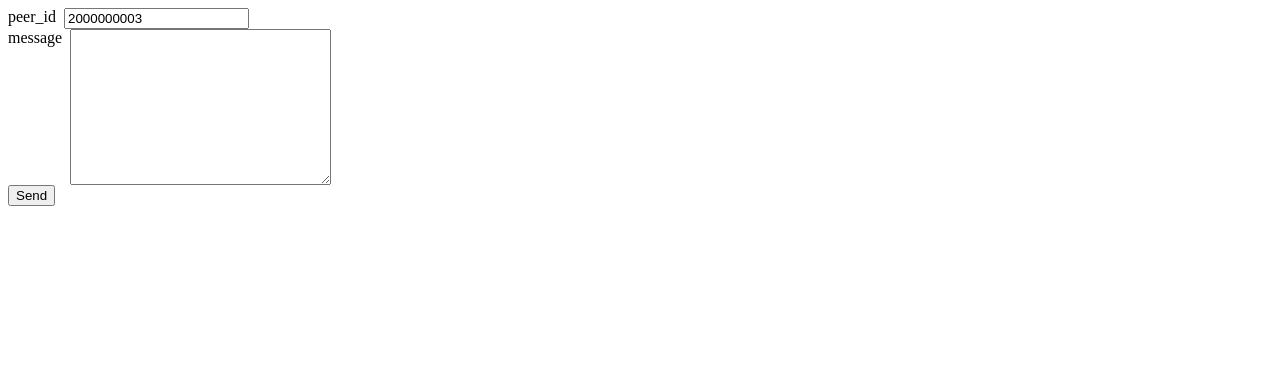
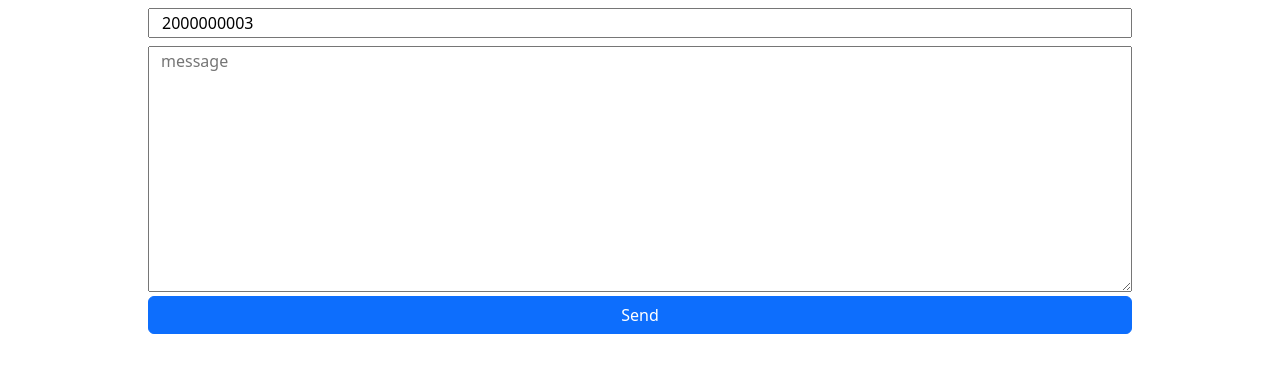
Before and after one commit to atemcozz/lev-bot-ui, a plain HTML site: page index.html in a window 1280 px wide. Drawn offline with nearby package versions, Linux system fonts and the light colour scheme.

Commit message:
bootstrap

```diff
--- a/index.html
+++ b/index.html
@@ -6,18 +6,35 @@
     <meta name="viewport" content="width=device-width, initial-scale=1.0" />
     <title>lev-bot</title>
     <script src="./script.js" defer></script>
+    <link
+      rel="stylesheet"
+      href="https://cdn.jsdelivr.net/npm/bootstrap@5.2.3/dist/css/bootstrap.min.css"
+      integrity="sha384-rbsA2VBKQhggwzxH7pPCaAqO46MgnOM80zW1RWuH61DGLwZJEdK2Kadq2F9CUG65"
+      crossorigin="anonymous"
+    />
   </head>
   <body>
-    <div id="root">
-      <div style="display: flex; gap: 8px; width: 100%">
-        peer_id
-        <input type="text" id="peerid" value="2000000003" />
+    <div class="w-75 mx-auto mt-2">
+      <div class="row mb-2">
+        <input
+          type="text"
+          id="peerid"
+          value="2000000003"
+          placeholder="peer_id"
+        />
       </div>
-      <div style="display: flex; gap: 8px">
-        message
-        <textarea name="message" id="message" cols="30" rows="10"></textarea>
+      <div class="row mb-1">
+        <textarea
+          placeholder="message"
+          name="message"
+          id="message"
+          cols="30"
+          rows="10"
+        ></textarea>
       </div>
-      <button id="send">Send</button>
+      <div class="row">
+        <button class="btn btn-primary" id="send">Send</button>
+      </div>
     </div>
   </body>
 </html>
```
